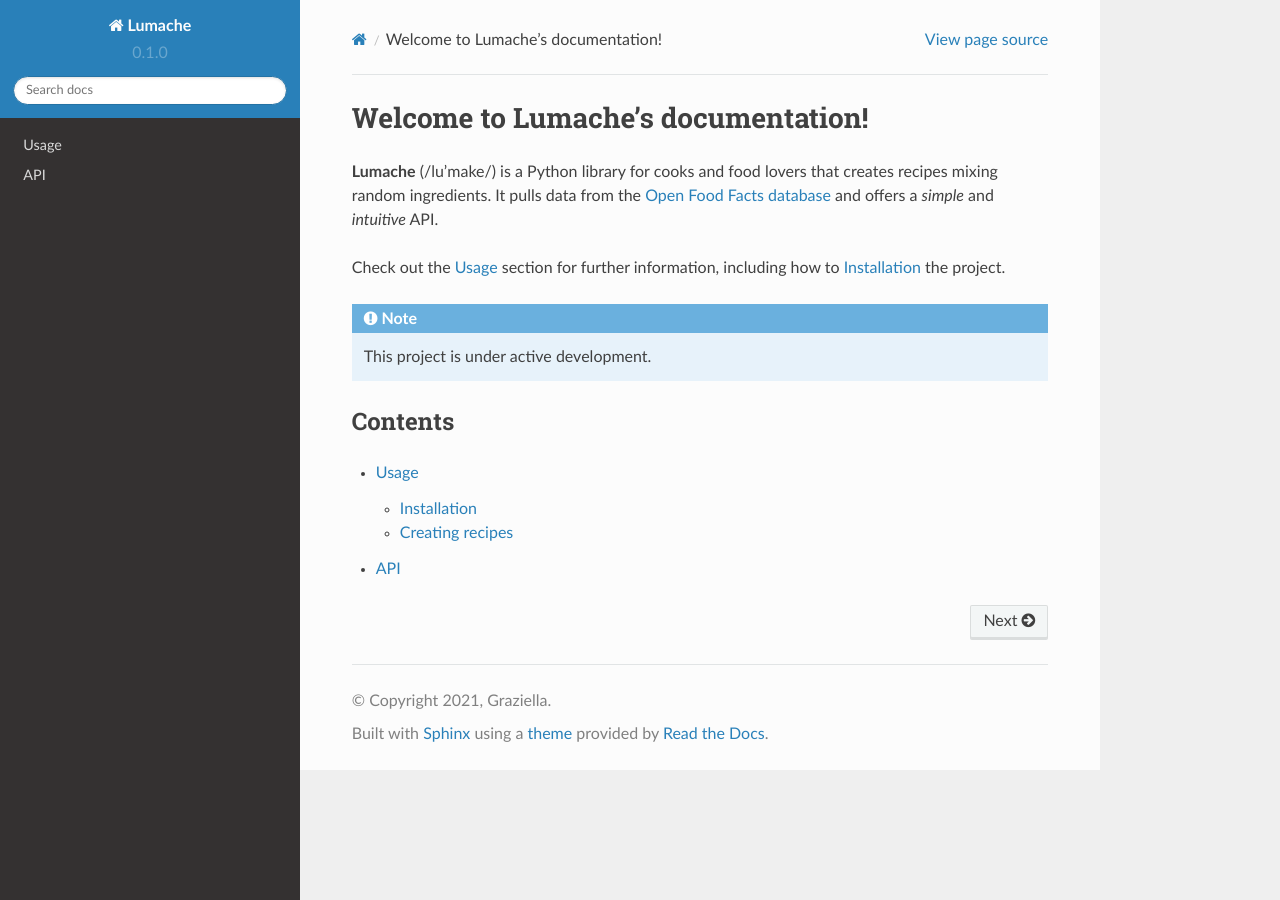
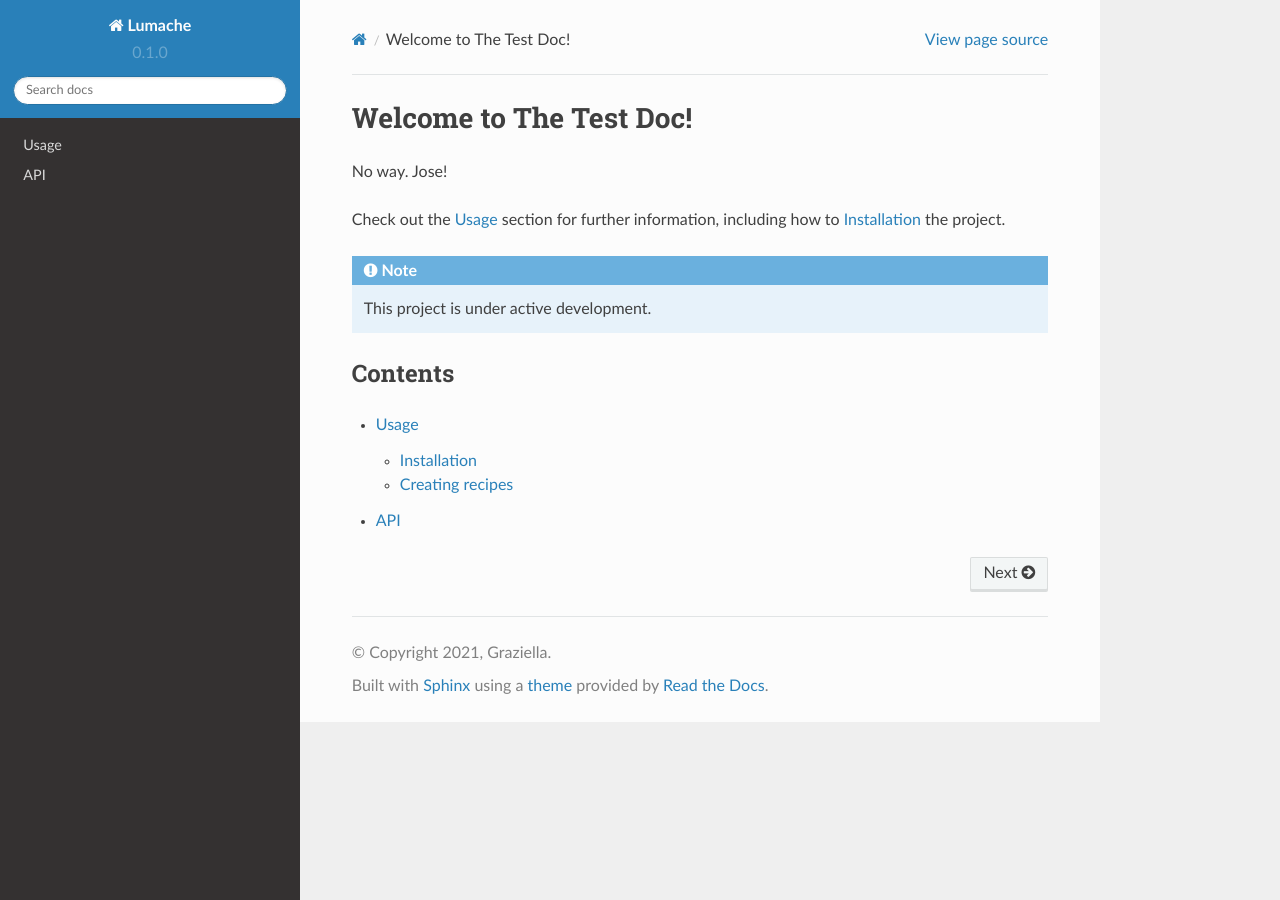
Before and after one commit to adamhstewart/testing-rdt, a Sphinx documentation site: the page built from docs/source/index.rst, in a window 1280 px wide. Built offline with Sphinx 7.4.7 and the Read the Docs theme 2.0.0, drawn with Linux system fonts in a browser that asks for light colours.

Commit message:
Update index.rst

```diff
--- a/docs/source/index.rst
+++ b/docs/source/index.rst
@@ -1,10 +1,7 @@
-Welcome to Lumache's documentation!
+Welcome to The Test Doc!
 ===================================
 
-**Lumache** (/lu'make/) is a Python library for cooks and food lovers
-that creates recipes mixing random ingredients.
-It pulls data from the `Open Food Facts database <https://world.openfoodfacts.org/>`_
-and offers a *simple* and *intuitive* API.
+No way. Jose!
 
 Check out the :doc:`usage` section for further information, including
 how to :ref:`installation` the project.
```
